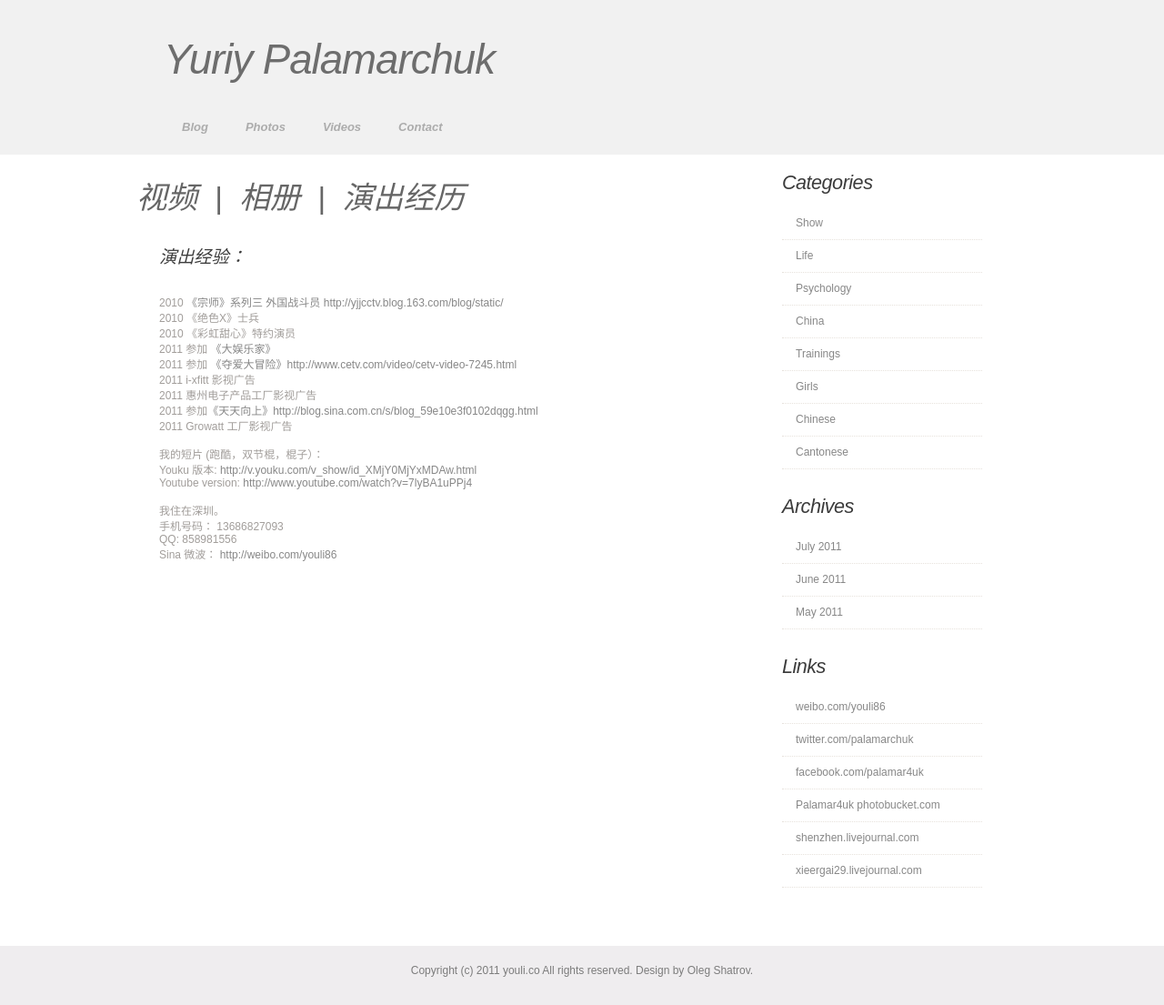
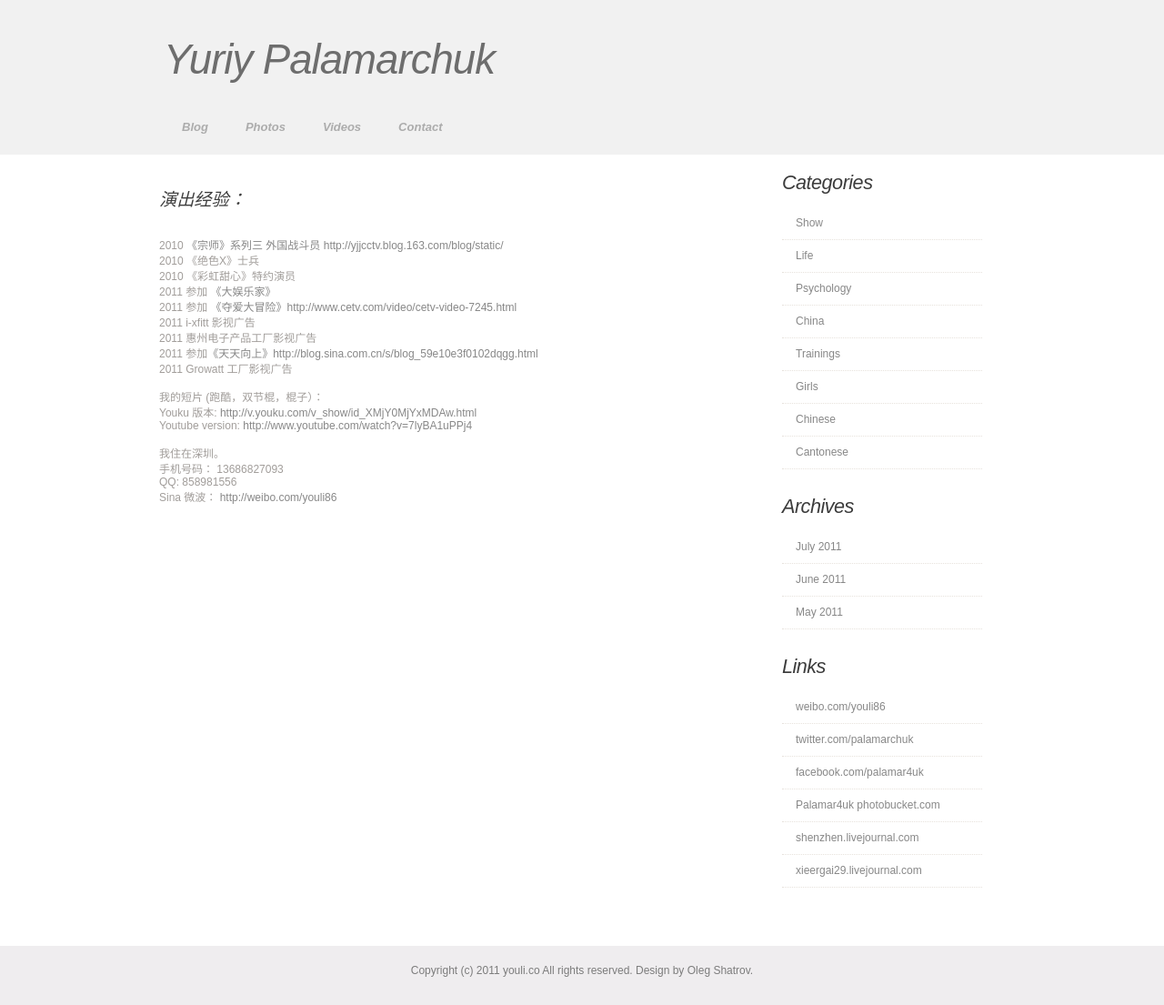
Before and after one commit to iurii/iurii.github.com, a Jekyll site: the page built from about.html, in a window 1280 px wide. Shown: the whole page at 91% size. Built offline with Jekyll 4.4.1, drawn with Linux system fonts in a browser that asks for light colours.

Commit message:
style fix

```diff
--- a/about.html
+++ b/about.html
@@ -3,8 +3,6 @@ layout: default
 title: Yuriy Palamarchuk
 ---
 <a name="top"></a>
- <h2 style="color: #666666"><a href="video.html" style="color: #666666;" alt="Video" title="Video">视频</a>&nbsp;&nbsp;|&nbsp;&nbsp;<a href="photo.html" style="color: #666666;" alt="Photos" title="Photos">相册</a>&nbsp;&nbsp;|&nbsp;&nbsp;演出经历</h2>
-    <br />
 
 <br />
  <div style="width: 600px; margin-left: auto ; margin-right: auto ;">
--- a/video.html
+++ b/video.html
@@ -3,8 +3,7 @@ layout: default
 title: Yuriy Palamarchuk
 ---
 <a name="top"></a>
- <h2 style="color: #666666">视频&nbsp;&nbsp;|&nbsp;&nbsp;<a href="photo.html" style="color: #666666;" alt="Photos" title="Photos">相册</a>&nbsp;&nbsp;|&nbsp;&nbsp;<a href="about.html" style="color: #666666;" alt="Acting experience" title="Acting experience">演出经验</a></h2>
-    <br />
+
  <div style="width: 600px; margin-left: auto ; margin-right: auto ;">
 <h4>我的短片 （跑酷，双节棍，棍子）</h4>
 <embed src="http://player.youku.com/player.php/sid/XMjY0MjYxMDAw/v.swf" quality="high" width="480" height="400" align="middle" allowScriptAccess="sameDomain" type="application/x-shockwave-flash"></embed>
```
